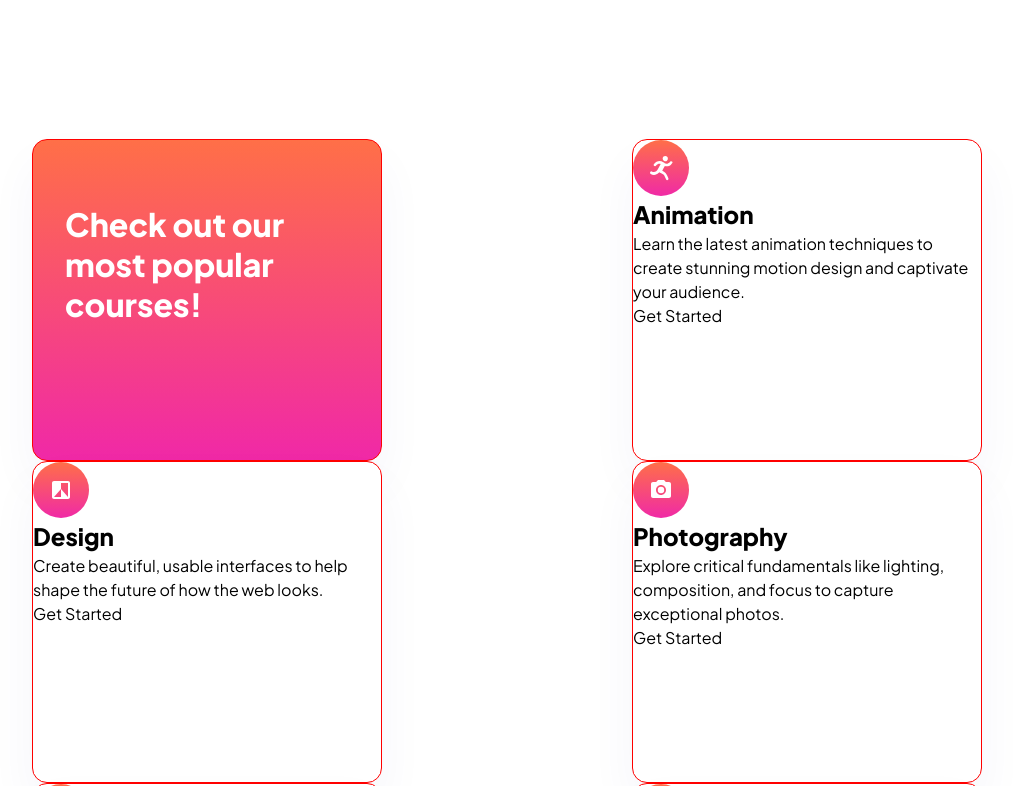
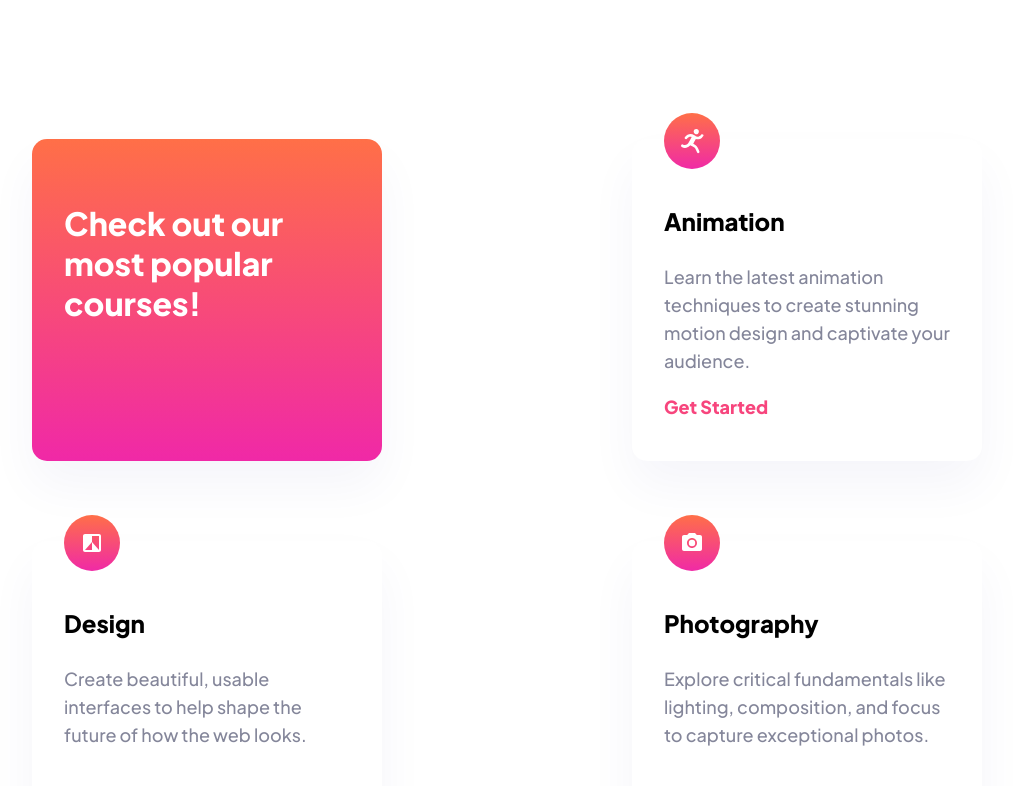
Before and after one commit to nicorithner/solution-skilled-elearning-landing-page, a React (Create React App) app: page / in a window 1280 px wide. Shown: the part 774-1560 px from the top of the page, without its empty margins (133-1146 px from the left). Built offline with nearby package versions, Linux system fonts and the light colour scheme.

Commit message:
Style cards

```diff
--- a/src/components/card/Card.jsx
+++ b/src/components/card/Card.jsx
@@ -1,9 +1,11 @@
+import { TextGray } from "../../App.styled";
 import {
   AdCard,
   CardWrapper,
   CardIcon,
   CardHeading,
   CardActionCall,
+  CardBottomSegment,
 } from "./Card.styled";
 
 export const Card = ({ icon, heading, content, href }) => {
@@ -11,8 +13,10 @@ export const Card = ({ icon, heading, content, href }) => {
     <CardWrapper>
       <CardIcon src={icon} alt="card icon" />
       <CardHeading>{heading}</CardHeading>
-      <p>{content}</p>
-      <CardActionCall hrf={href}>Get Started</CardActionCall>
+      <CardBottomSegment>
+        <TextGray>{content}</TextGray>
+        <CardActionCall hrf={href}>Get Started</CardActionCall>
+      </CardBottomSegment>
     </CardWrapper>
   );
 };
--- a/src/components/card/Card.styled.js
+++ b/src/components/card/Card.styled.js
@@ -1,25 +1,58 @@
 import styled from "styled-components";
-import { GRADIENTS, NEUTRAL } from "../../constants";
+import { GRADIENTS, NEUTRAL, PRIMARY } from "../../constants";
 
 export const CardWrapper = styled.div`
+  display: flex;
+  flex-direction: column;
+  position: relative;
   width: 350px;
   height: 322px;
   border-radius: 15px;
-  border: 1px solid red;
+  padding: 64px 32px 40px 32px;
+  margin-bottom: 80px;
   background-color: ${NEUTRAL.white};
   box-shadow: 0px 25px 50px rgba(6, 22, 141, 0.0442381);
 `;
+
 export const AdCard = styled(CardWrapper)`
   background: ${GRADIENTS.tomatoPersianRose};
   font-family: "Plus Jakarta Sans";
   font-style: normal;
   font-weight: 800;
-  font-size: 32px;
-  line-height: 40px;
+  font-size: ${32 / 16}rem;
+  line-height: ${40 / 16}rem;
   color: ${NEUTRAL.white};
-  padding: 0 32px;
-  padding-top: 64px;
+
+  @media only screen and (max-width: 400px) {
+    padding: 24px 28px 32px 28px;
+    height: 120px;
+    font-size: ${24 / 16}rem;
+    line-height: ${32 / 16}rem;
+  }
 `;
-export const CardIcon = styled.img``;
-export const CardHeading = styled.h2``;
-export const CardActionCall = styled.a``;
+
+export const CardIcon = styled.img`
+  position: absolute;
+  top: -26px;
+  left: 32px;
+`;
+
+export const CardHeading = styled.h2`
+  margin-bottom: 24px;
+`;
+
+export const CardBottomSegment = styled.section`
+  display: flex;
+  flex-direction: column;
+  justify-content: space-between;
+  height: 100%;
+`;
+
+export const CardActionCall = styled.a`
+  color: ${PRIMARY.frenchRose};
+  font-family: "Plus Jakarta Sans";
+  font-style: normal;
+  font-weight: 700;
+  font-size: ${18 / 16}rem;
+  line-height: ${28 / 16}rem;
+`;
```
